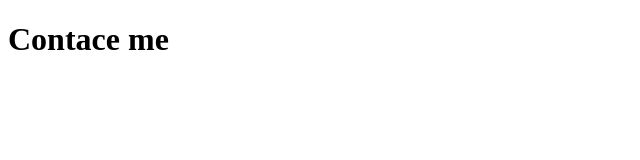
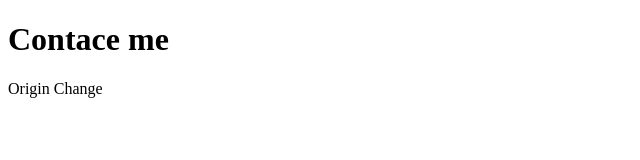
Before and after one commit to abdulDs/WebFunamentals-, a plain HTML site: page contact.html in a window 1280 px wide. Shown: the whole page, without its empty margins (0-640 px from the left). Drawn offline with Linux system fonts and the light colour scheme.

Commit message:
Update contact.html

```diff
--- a/contact.html
+++ b/contact.html
@@ -10,6 +10,7 @@
 
 <body>
     <h1>Contace me </h1>
+    <p> Origin Change </p>
 </body>
 
 </html>
```
